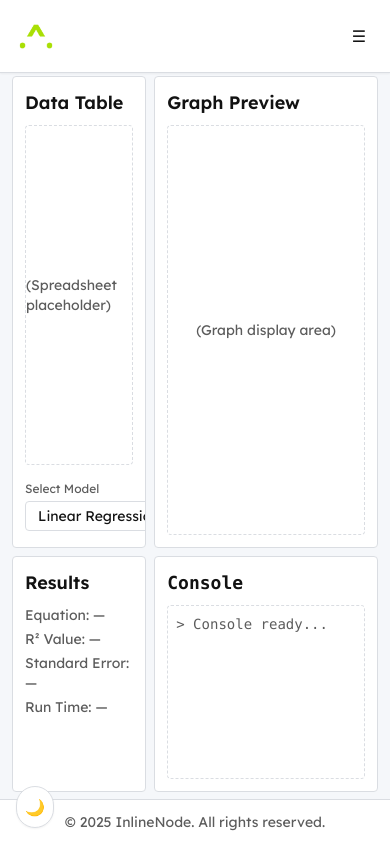
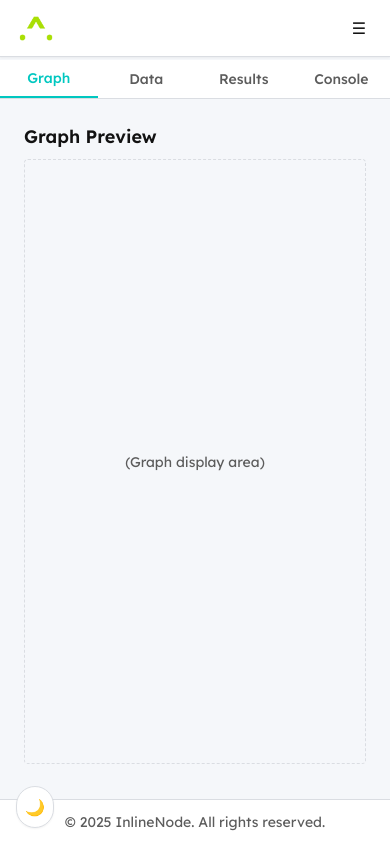
Before and after one commit to inline-node/inlinenode, a React (Vite) app: page /curvelab in a window 390 px wide. Built offline with nearby package versions, Linux system fonts and the light colour scheme.

Commit message:
fixed layout for all devices.

```diff
--- a/src/components/Header.jsx
+++ b/src/components/Header.jsx
@@ -26,7 +26,7 @@
     }`;
 
   return (
-    <header className="sticky top-0 z-50 flex items-center justify-between p-4 border-b border-border dark:border-darkBorder bg-surface dark:bg-darkSurface shadow-sm">
+    <header className="sticky top-0 z-50 flex items-center justify-between px-4 py-2 border-b border-border dark:border-darkBorder bg-surface dark:bg-darkSurface shadow-sm">
       {/* Logo */}
       <Link to="/" className="flex items-center gap-3 select-none">
         <img
--- a/src/pages/CurveLab.jsx
+++ b/src/pages/CurveLab.jsx
@@ -1,3 +1,4 @@
+import { useState, useEffect } from "react";
 import Layout from "../layouts/Layout";
 import DataInput from "./curvelab/DataInput";
 import GraphArea from "./curvelab/GraphArea";
@@ -5,32 +6,114 @@
 import ConsoleArea from "./curvelab/ConsoleArea";
 
 export default function CurveLab() {
+  const [isMobile, setIsMobile] = useState(false);
+  const [isTablet, setIsTablet] = useState(false);
+
+  useEffect(() => {
+    const checkWidth = () => {
+      const width = window.innerWidth;
+      setIsMobile(width < 768);
+      setIsTablet(width >= 768 && width < 1024);
+    };
+    checkWidth();
+    window.addEventListener("resize", checkWidth);
+    return () => window.removeEventListener("resize", checkWidth);
+  }, []);
+
   return (
     <Layout>
-      {/* Main fixed grid adjusted for header + footer */}
+      {isMobile ? (
+        <MobileCurveLab />
+      ) : isTablet ? (
+        <TabletCurveLab />
+      ) : (
+        <DesktopCurveLab />
+      )}
+    </Layout>
+  );
+}
+
+/* ---------------- DESKTOP ---------------- */
+function DesktopCurveLab() {
+  return (
     <div
-          className="fixed inset-x-0 top-[76px] bottom-[52px]
-                     grid grid-rows-[2fr_1fr] grid-cols-[1.2fr_2fr] gap-[0.5rem]
-                     bg-background text-text dark:bg-darkBackground dark:text-darkText px-[0.75rem]"
+      className="fixed inset-x-0
+                 top-[78px] bottom-[50px]
+                 grid grid-rows-[2fr_1fr] grid-cols-[1.2fr_2fr] gap-[0.25rem]
+                 bg-background text-text dark:bg-darkBackground dark:text-darkText px-[0.25rem]"
     >
-        {/* Top row */}
       <div className="border border-border dark:border-darkBorder rounded bg-surface dark:bg-darkSurface overflow-hidden">
         <DataInput />
       </div>
-
       <div className="border border-border dark:border-darkBorder rounded bg-surface dark:bg-darkSurface overflow-hidden">
         <GraphArea />
       </div>
-
-        {/* Bottom row */}
       <div className="border border-border dark:border-darkBorder rounded bg-surface dark:bg-darkSurface overflow-hidden">
         <OutputSummary />
       </div>
-
       <div className="border border-border dark:border-darkBorder rounded bg-surface dark:bg-darkSurface overflow-hidden">
         <ConsoleArea />
       </div>
     </div>
-    </Layout>
   );
 }
+
+/* ---------------- TABLET ---------------- */
+function TabletCurveLab() {
+  return (
+    <div
+      className="absolute inset-x-0 top-[60px] bottom-[56px]
+                 grid grid-rows-[auto_auto_auto_auto] grid-cols-1 gap-[0.5rem]
+                 bg-background text-text dark:bg-darkBackground dark:text-darkText p-[0.5rem] overflow-y-auto"
+    >
+      <section className="border border-border dark:border-darkBorder rounded bg-surface dark:bg-darkSurface overflow-hidden">
+        <GraphArea />
+      </section>
+      <section className="border border-border dark:border-darkBorder rounded bg-surface dark:bg-darkSurface overflow-hidden">
+        <DataInput />
+      </section>
+      <section className="border border-border dark:border-darkBorder rounded bg-surface dark:bg-darkSurface overflow-hidden">
+        <OutputSummary />
+      </section>
+      <section className="border border-border dark:border-darkBorder rounded bg-surface dark:bg-darkSurface overflow-hidden">
+        <ConsoleArea />
+      </section>
+    </div>
+  );
+}
+
+/* ---------------- MOBILE ---------------- */
+function MobileCurveLab() {
+  const [activeTab, setActiveTab] = useState("graph");
+  const tabs = [
+    { key: "graph", label: "Graph", component: <GraphArea /> },
+    { key: "data", label: "Data", component: <DataInput /> },
+    { key: "results", label: "Results", component: <OutputSummary /> },
+    { key: "console", label: "Console", component: <ConsoleArea /> },
+  ];
+  const current = tabs.find((t) => t.key === activeTab);
+
+  return (
+    <div className="absolute inset-x-0 top-[60px] bottom-[56px] flex flex-col bg-background dark:bg-darkBackground overflow-y-auto">
+      {/* Tab Bar */}
+      <div className="flex justify-around border-b border-border dark:border-darkBorder bg-surface dark:bg-darkSurface sticky top-0 z-10">
+        {tabs.map((tab) => (
+          <button
+            key={tab.key}
+            onClick={() => setActiveTab(tab.key)}
+            className={`flex-1 py-2 text-sm font-medium transition-colors ${
+              activeTab === tab.key
+                ? "text-accent dark:text-darkAccent border-b-2 border-accent dark:border-darkAccent"
+                : "text-textDim dark:text-darkTextDim hover:text-accent dark:hover:text-darkAccent"
+            }`}
+          >
+            {tab.label}
+          </button>
+        ))}
+      </div>
+
+      {/* Active Tab */}
+      <div className="flex-1 p-3">{current?.component}</div>
+    </div>
+  );
+}
--- a/src/pages/curvelab/ConsoleArea.jsx
+++ b/src/pages/curvelab/ConsoleArea.jsx
@@ -3,7 +3,7 @@
     <section className="p-3 h-full flex flex-col font-mono text-sm">
       <h2 className="text-lg font-semibold mb-2">Console</h2>
       <div className="flex-1 border border-dashed border-border dark:border-darkBorder rounded p-2 overflow-y-auto text-textDim dark:text-darkTextDim">
-        > Console ready...
+        Console ready...
       </div>
     </section>
   );
```
Lines whose indentation alone changed are shown as unchanged.
